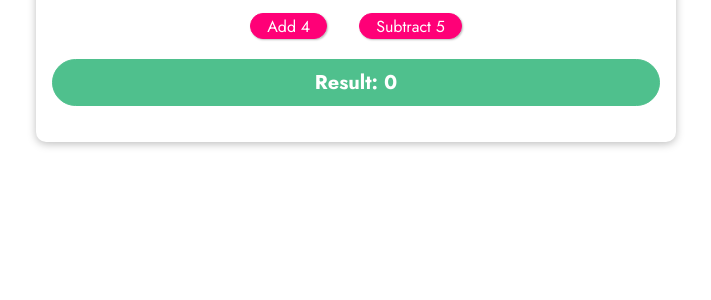
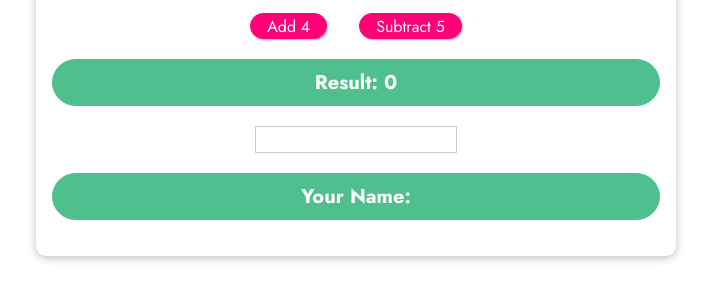
Before and after one commit to Seabhac-94/vue-methods-and-events, a plain HTML site: page index.html in a window 1280 px wide. Shown: the part 286-586 px from the top of the page, without its empty margins (284-995 px from the left). Drawn offline with nearby package versions, Linux system fonts and the light colour scheme.

Commit message:
added methods and events for inputting name

```diff
--- a/app.js
+++ b/app.js
@@ -2,9 +2,13 @@ const app = Vue.createApp({
   data() {
     return {
       counter: 0,
+      name:''
     };
   },
   methods: {
+    setName(event, secondName){
+      this.name = event.target.value + ' ' + secondName
+    },
     addCounter(num){
       this.counter = this.counter + num
     },
--- a/index.html
+++ b/index.html
@@ -21,6 +21,8 @@
       <button v-on:click="addCounter(4)">Add 4</button>
       <button v-on:click="subtractCounter(5)">Subtract 5</button>
       <p>Result: {{ counter }}</p>
+      <input type="text" v-on:input="setName($event, 'Allen')">
+      <p>Your Name: {{ name }}</p>
     </section>
   </body>
 </html>
```
